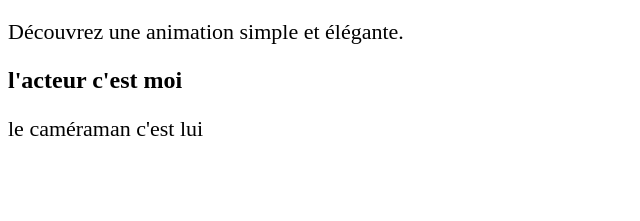
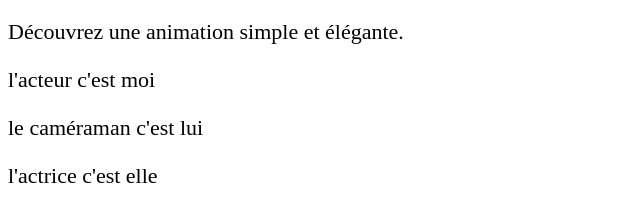
Before and after one commit to Philippestudi/testAnimationWebsite, a plain HTML site: page index.html in a window 1280 px wide. Shown: the part 61-282 px from the top of the page, without its empty margins (0-640 px from the left). Drawn offline with Linux system fonts and the light colour scheme.

Commit message:
modification fichier indexE v54

```diff
--- a/index.html
+++ b/index.html
@@ -9,7 +9,8 @@
 <body>
     <h1>Bienvenue sur Mon Site Animé</h1>
     <p>Découvrez une animation simple et élégante.</p>
-    <H2>l'acteur c'est moi</h2>
+    <p>l'acteur c'est moi</p>
     <p>le caméraman c'est lui</p>
+    <p>l'actrice c'est elle</p>
 </body>
 </html>
```
